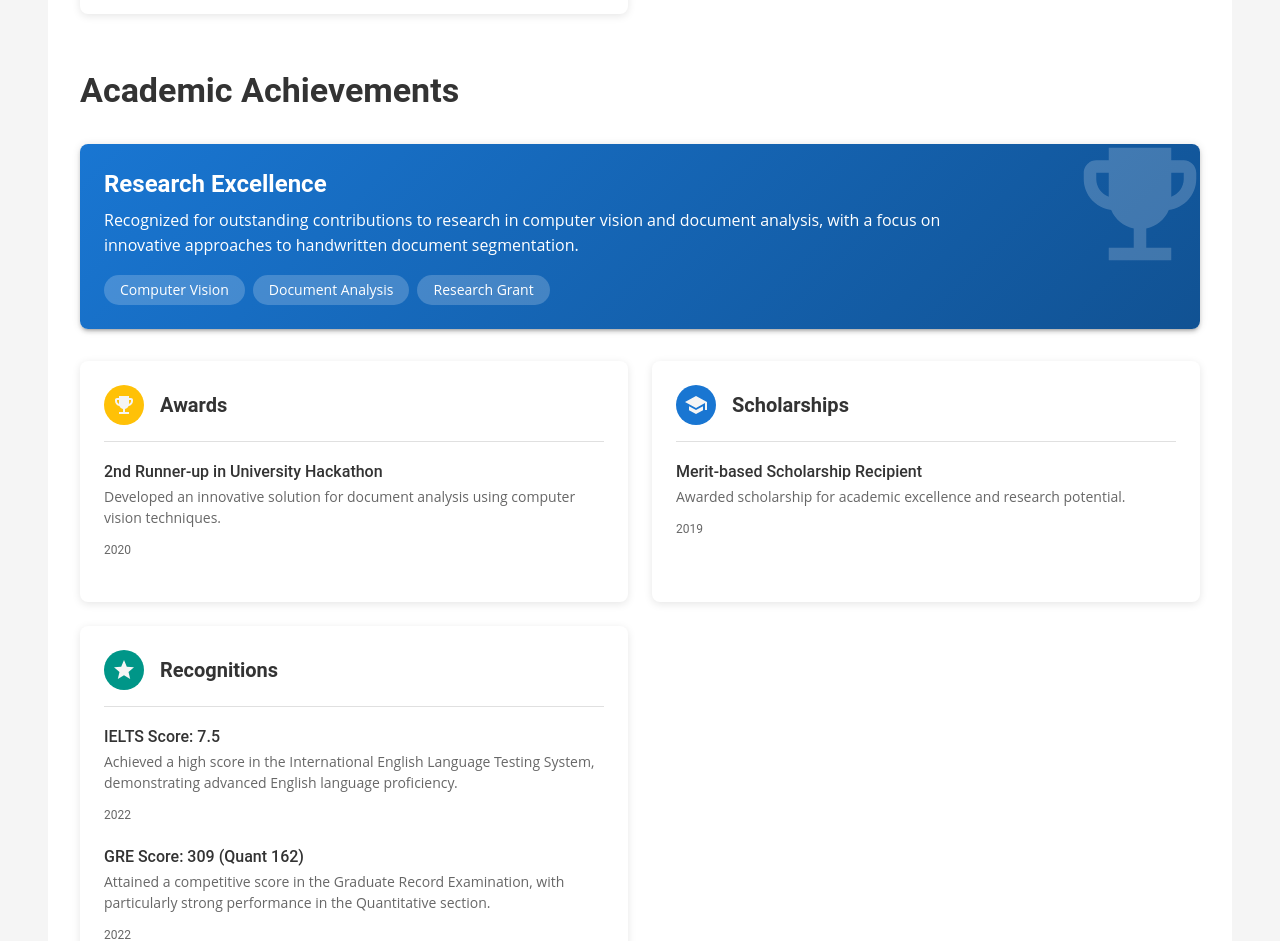
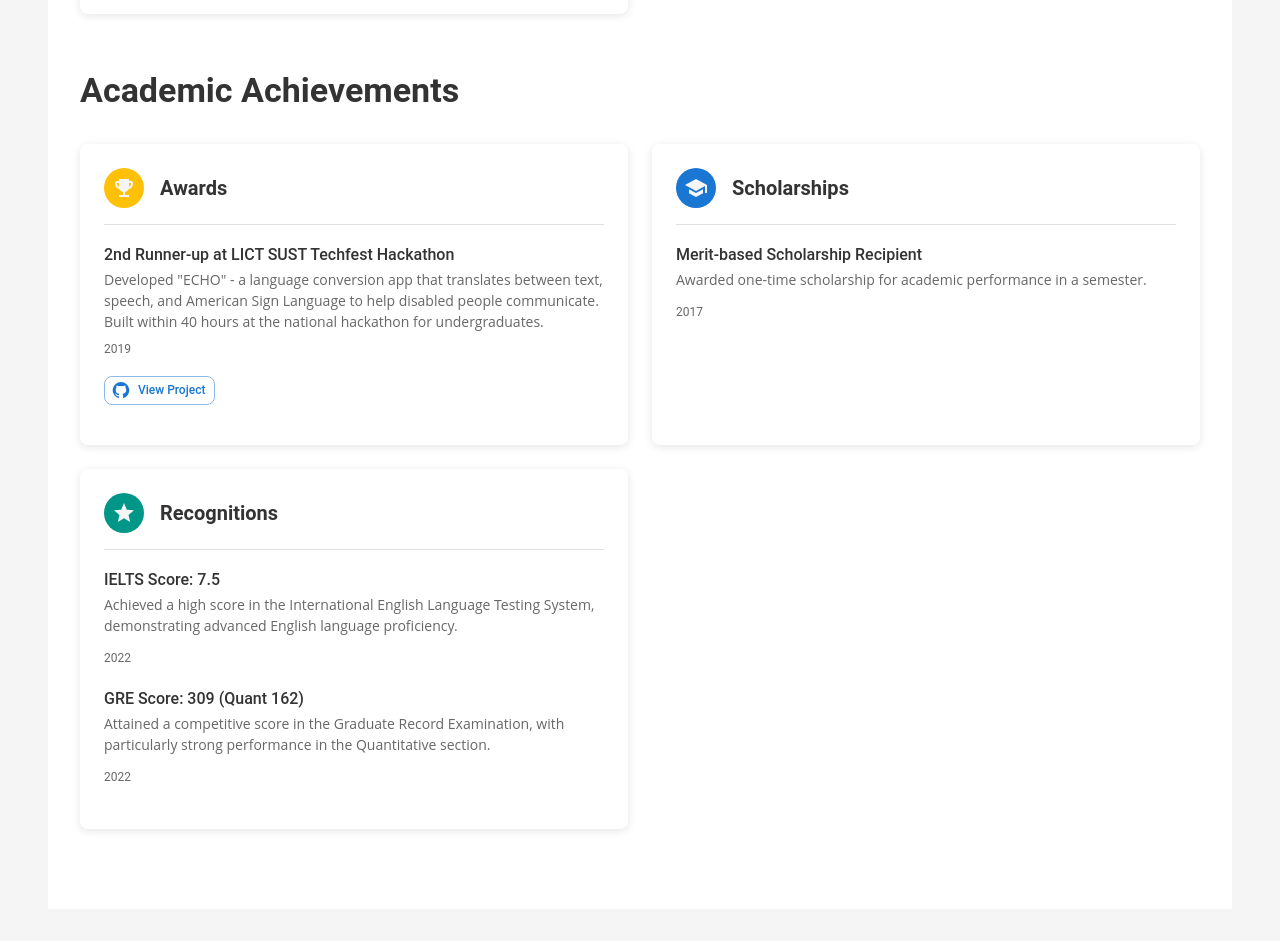
Before and after one commit to Partha-Sarker/portfolio, a React (Create React App) app: page / in a window 1280 px wide. Shown: the part 3820-4761 px from the top of the page. Built offline with nearby package versions, Linux system fonts and the light colour scheme.

Commit message:
Fix academic achievement information

```diff
--- a/src/components/academic/AcademicAchievements.tsx
+++ b/src/components/academic/AcademicAchievements.tsx
@@ -7,13 +7,16 @@ import {
   CardContent,
   Divider,
   useTheme,
-  Avatar
+  Avatar,
+  Button,
+  Link
 } from '@mui/material';
 import {
   EmojiEvents as EmojiEventsIcon,
   School as SchoolIcon,
   Star as StarIcon,
-  Bookmark as BookmarkIcon
+  Bookmark as BookmarkIcon,
+  GitHub as GitHubIcon
 } from '@mui/icons-material';
 
 interface Achievement {
@@ -23,6 +26,7 @@ interface Achievement {
   date: string;
   category: 'award' | 'scholarship' | 'recognition' | 'publication';
   icon: React.ReactNode;
+  url?: string;
 }
 
 /**
@@ -52,17 +56,18 @@ const AcademicAchievements: React.FC = () => {
     },
     {
       id: 'hackathon',
-      title: '2nd Runner-up in University Hackathon',
-      description: 'Developed an innovative solution for document analysis using computer vision techniques.',
-      date: '2020',
+      title: '2nd Runner-up at LICT SUST Techfest Hackathon',
+      description: 'Developed "ECHO" - a language conversion app that translates between text, speech, and American Sign Language to help disabled people communicate. Built within 40 hours at the national hackathon for undergraduates.',
+      date: '2019',
       category: 'award',
-      icon: <EmojiEventsIcon />
+      icon: <EmojiEventsIcon />,
+      url: 'https://github.com/Boorhan/Echo-Sign-Language-Interpreter'
     },
     {
       id: 'scholarship',
       title: 'Merit-based Scholarship Recipient',
-      description: 'Awarded scholarship for academic excellence and research potential.',
-      date: '2019',
+      description: 'Awarded one-time scholarship for academic performance in a semester.',
+      date: '2017',
       category: 'scholarship',
       icon: <SchoolIcon />
     }
@@ -82,81 +87,7 @@ const AcademicAchievements: React.FC = () => {
         Academic Achievements
       </Typography>
 
-      {/* Featured Achievement */}
-      <Paper
-        elevation={3}
-        sx={{
-          p: 3,
-          mb: 4,
-          borderRadius: 2,
-          background: `linear-gradient(135deg, ${theme.palette.primary.main} 0%, ${theme.palette.primary.dark} 100%)`,
-          color: 'white',
-          position: 'relative',
-          overflow: 'hidden'
-        }}
-      >
-        <Box
-          sx={{
-            position: 'absolute',
-            top: -15,
-            right: -15,
-            opacity: 0.2,
-          }}
-        >
-          <EmojiEventsIcon sx={{ fontSize: 150 }} />
-        </Box>
 
-        <Typography variant="h5" component="h3" fontWeight={600} sx={{ mb: 1 }}>
-          Research Excellence
-        </Typography>
-
-        <Typography variant="body1" sx={{ mb: 2, maxWidth: '80%' }}>
-          Recognized for outstanding contributions to research in computer vision and document analysis,
-          with a focus on innovative approaches to handwritten document segmentation.
-        </Typography>
-
-        <Box sx={{ display: 'flex', gap: 1, flexWrap: 'wrap', mt: 2 }}>
-          <Box
-            sx={{
-              backgroundColor: 'rgba(255,255,255,0.2)',
-              color: 'white',
-              borderRadius: '20px',
-              px: 2,
-              py: 0.5,
-              display: 'inline-block',
-              fontSize: '0.875rem',
-            }}
-          >
-            Computer Vision
-          </Box>
-          <Box
-            sx={{
-              backgroundColor: 'rgba(255,255,255,0.2)',
-              color: 'white',
-              borderRadius: '20px',
-              px: 2,
-              py: 0.5,
-              display: 'inline-block',
-              fontSize: '0.875rem',
-            }}
-          >
-            Document Analysis
-          </Box>
-          <Box
-            sx={{
-              backgroundColor: 'rgba(255,255,255,0.2)',
-              color: 'white',
-              borderRadius: '20px',
-              px: 2,
-              py: 0.5,
-              display: 'inline-block',
-              fontSize: '0.875rem',
-            }}
-          >
-            Research Grant
-          </Box>
-        </Box>
-      </Paper>
 
       {/* Achievement Categories */}
       <Box sx={{ display: 'grid', gridTemplateColumns: { xs: '1fr', md: '1fr 1fr' }, gap: 3 }}>
@@ -189,9 +120,23 @@ const AcademicAchievements: React.FC = () => {
                   <Typography variant="body2" color="text.secondary" sx={{ mb: 1 }}>
                     {achievement.description}
                   </Typography>
-                  <Typography variant="caption" color="text.secondary">
+                  <Typography variant="caption" color="text.secondary" sx={{ mb: 1, display: 'block' }}>
                     {achievement.date}
                   </Typography>
+                  {achievement.url && (
+                    <Button
+                      variant="outlined"
+                      size="small"
+                      component={Link}
+                      href={achievement.url}
+                      target="_blank"
+                      rel="noopener noreferrer"
+                      startIcon={<GitHubIcon />}
+                      sx={{ fontSize: '0.75rem', mt: 1 }}
+                    >
+                      View Project
+                    </Button>
+                  )}
                 </Box>
               ))}
             </CardContent>
```
